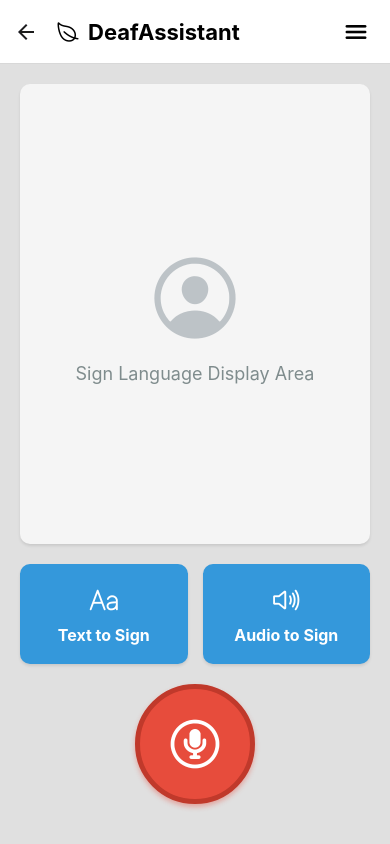
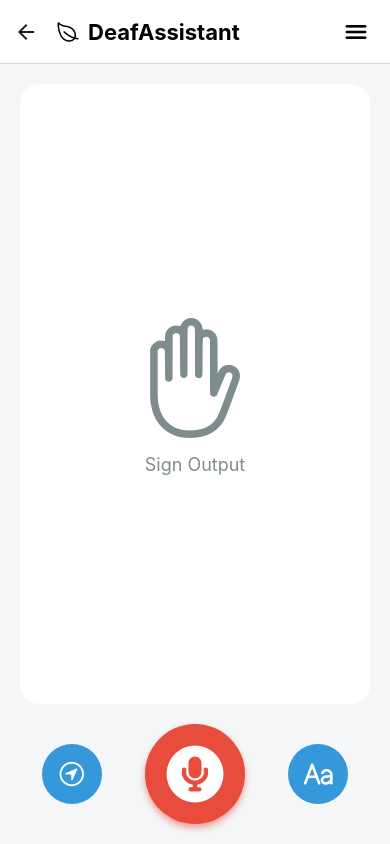
Before and after one commit to Jay0073/Lifease, a React Native app: screen /DeafAssistant in a window 390 px wide. Built offline with nearby package versions, Linux system fonts and the light colour scheme.

Commit message:
feat: Enhance DeafAssistantScreen with audio-to-text functionality and animated recording button; refactor VisualAssistantScreen to include conversation context in AI prompts

```diff
--- a/screens/DeafAssistantScreen.js
+++ b/screens/DeafAssistantScreen.js
@@ -1,5 +1,4 @@
-// screens/DeafAssistantScreen.js - Layout and Styling
-import React from 'react';
+import React, { useState } from "react";
 import {
   View,
   Text,
@@ -7,93 +6,129 @@ import {
   TouchableOpacity,
   Dimensions,
   SafeAreaView,
-  ScrollView,
-} from 'react-native';
-import Ionicons from '@expo/vector-icons/Ionicons'; // For icons
+  Animated,
+  Easing,
+} from "react-native";
+import Ionicons from "@expo/vector-icons/Ionicons";
 
-const { width } = Dimensions.get('window');
-const padding = 20; // General padding
-const buttonGap = 15; // Gap between side-by-side buttons
-const optionButtonWidth = (width - padding * 2 - buttonGap) / 2; // Width for side-by-side buttons
+const { width, height } = Dimensions.get("window");
 
-const DeafAssistantScreen = ({ navigation }) => {
-  // Placeholder functions for button presses
-  const handleTextToSign = () => {
-    console.log('Text to Sign button pressed');
-    // TODO: Implement Text to Sign functionality
-    // Maybe navigate to a screen for text input?
+const DeafAssistantScreen = () => {
+  const [mode, setMode] = useState("audioToSign"); // 'audioToSign' or 'audioToText'
+  const [recording, setRecording] = useState(false);
+  const [pulseAnim] = useState(new Animated.Value(1));
+  const [responseText, setResponseText] = useState(""); // Added state to manage text response
+
+  const handleRecord = () => {
+    setRecording((prev) => !prev);
+
+    if (!recording) {
+      startPulse();
+      if (mode === "audioToText") {
+        // Simulate getting some text response from audio
+        setTimeout(() => {
+          setResponseText("Recognized text from audio...");
+        }, 2000);
+      }
+    } else {
+      pulseAnim.stopAnimation();
+      pulseAnim.setValue(1);
+    }
   };
 
-  const handleAudioToSign = () => {
-    console.log('Audio to Sign button pressed');
-    // TODO: Implement Audio to Sign functionality
-    // Requires microphone access and speech-to-text
+  const startPulse = () => {
+    Animated.loop(
+      Animated.sequence([
+        Animated.timing(pulseAnim, {
+          toValue: 1.2,
+          duration: 600,
+          useNativeDriver: true,
+          easing: Easing.inOut(Easing.ease),
+        }),
+        Animated.timing(pulseAnim, {
+          toValue: 1,
+          duration: 600,
+          useNativeDriver: true,
+          easing: Easing.inOut(Easing.ease),
+        }),
+      ])
+    ).start();
   };
 
-  const handleRecordButton = () => {
-    console.log('Record button pressed');
-    // TODO: Implement sign language recording functionality
+  const handleOutsideMode = () => {
+    console.log("Outside Mode button pressed");
+  };
+
+  const handleToggleMode = () => {
+    setMode((prevMode) =>
+      prevMode === "audioToSign" ? "audioToText" : "audioToSign"
+    );
+    setResponseText(""); // Clear old response when switching mode
   };
 
   return (
     <SafeAreaView style={styles.safeArea}>
-      {/* Use ScrollView for scrollability if content exceeds screen height */}
-      <ScrollView contentContainerStyle={styles.scrollContainer}>
       <View style={styles.container}>
-          {/* --- Avatar Section (Sign Language Display) --- */}
-          <View style={styles.avatarSection}>
-            {/* Placeholder for Avatar/Sign Language Display */}
-            <View style={styles.avatarPlaceholder}>
-              <Ionicons name="person-circle-outline" size={100} color="#bdc3c7" />
-              <Text style={styles.avatarPlaceholderText}>
-                Sign Language Display Area
+        {/* Display Area */}
+        <View style={styles.displayArea}>
+          {mode === "audioToSign" ? (
+            <View style={styles.signArea}>
+              <Ionicons name="hand-left-outline" size={120} color="#7f8c8d" />
+              <Text style={styles.displayText}>Sign Output</Text>
+            </View>
+          ) : (
+            <View style={styles.signArea}>
+              <Ionicons name="mic-outline" size={120} color="#7f8c8d" />
+              <Text style={styles.displayText}>
+                {responseText || "Record to show text..."}
               </Text>
-              {/* Placeholder for video or image component */}
             </View>
+          )}
         </View>
 
-          {/* --- Options Section (Text/Audio to Sign) --- */}
-          <View style={styles.optionsContainer}>
-            {/* Text to Sign Button */}
+        {/* Bottom Button Bar */}
+        <View style={styles.buttonBar}>
+          {/* Left Small Button - Outside Mode */}
           <TouchableOpacity
-              style={styles.optionButton}
-              onPress={handleTextToSign}
-              activeOpacity={0.8}
-              accessibilityLabel="Text to Sign"
-              accessibilityHint="Convert written text into sign language."
+            style={styles.smallButton}
+            onPress={handleOutsideMode}
+            activeOpacity={0.7}
+            accessibilityRole="button"
           >
-              <Ionicons name="text-outline" size={30} color="#fff" />
-              <Text style={styles.optionButtonText}>Text to Sign</Text>
+            <Ionicons name="navigate-circle-outline" size={30} color="white" />
           </TouchableOpacity>
 
-            {/* Audio to Sign Button */}
+          {/* Center Large Mic Button */}
+          <Animated.View style={{ transform: [{ scale: pulseAnim }] }}>
             <TouchableOpacity
-              style={styles.optionButton}
-              onPress={handleAudioToSign}
-              activeOpacity={0.8}
-              accessibilityLabel="Audio to Sign"
-              accessibilityHint="Convert spoken audio into sign language."
+              style={styles.largeButton}
+              onPress={handleRecord}
+              activeOpacity={0.7}
+              accessibilityRole="button"
             >
-              <Ionicons name="volume-high-outline" size={30} color="#fff" />
-              <Text style={styles.optionButtonText}>Audio to Sign</Text>
+              <Ionicons
+                name={recording ? "stop-circle" : "mic-circle"}
+                size={70}
+                color="white"
+              />
             </TouchableOpacity>
-          </View>
+          </Animated.View>
 
-          {/* --- Record Button --- */}
-          <View style={styles.recordButtonContainer}>
+          {/* Right Small Button - Toggle Mode */}
           <TouchableOpacity
-              style={styles.recordButton}
-              onPress={handleRecordButton}
-              activeOpacity={0.8}
-              accessibilityLabel="Record Sign Language"
-              accessibilityHint="Start or stop recording sign language input."
+            style={styles.smallButton}
+            onPress={handleToggleMode}
+            activeOpacity={0.7}
+            accessibilityRole="button"
           >
-              <Ionicons name="mic-circle-outline" size={60} color="#fff" />
-              <Text style={styles.recordButtonText}>Record Sign</Text>
+            <Ionicons
+              name={mode === "audioToSign" ? "text" : "hand-left-outline"}
+              size={30}
+              color="white"
+            />
           </TouchableOpacity>
         </View>
       </View>
-      </ScrollView>
     </SafeAreaView>
   );
 };
@@ -101,90 +136,72 @@ const DeafAssistantScreen = ({ navigation }) => {
 const styles = StyleSheet.create({
   safeArea: {
     flex: 1,
-    backgroundColor: '#e0e0e0', // Light background
-  },
-  scrollContainer: {
-    flexGrow: 1, // Allow content to grow
+    backgroundColor: "#f4f6f8",
   },
   container: {
-    flex: 1, // Container takes up available space
-    backgroundColor: '#e0e0e0', // Match safe area background
-    padding: padding, // Apply padding around the content
+    flex: 1,
+    padding: 20,
+    justifyContent: "space-between",
   },
-  // Avatar Section
-  avatarSection: {
-    flex: 1, // Takes up remaining space
-    backgroundColor: '#f5f5f5', // Light grey background for avatar area
-    borderRadius: 10,
-    marginBottom: padding, // Space below this section
-    justifyContent: 'center', // Center content vertically
-    alignItems: 'center', // Center content horizontally
-    elevation: 3,
-    shadowColor: '#000',
-    shadowOffset: { width: 0, height: 2 },
-    shadowOpacity: 0.1,
-    shadowRadius: 3,
+  displayArea: {
+    flex: 1,
+    backgroundColor: "#ffffff",
+    borderRadius: 20,
+    justifyContent: "center",
+    alignItems: "center",
+    marginBottom: 20,
+    padding: 20,
+    elevation: 5,
   },
-  avatarPlaceholder: {
-    alignItems: 'center',
+  signArea: {
+    alignItems: "center",
+    justifyContent: "center",
   },
-  avatarPlaceholderText: {
+  displayText: {
     fontSize: 18,
-    color: '#7f8c8d',
+    color: "#7f8c8d",
     marginTop: 10,
   },
-  // Options Section (Text/Audio to Sign)
-  optionsContainer: {
-    flexDirection: 'row', // Arrange buttons side-by-side
-    justifyContent: 'space-between', // Space between buttons
-    marginBottom: padding, // Space below this section
+  textOutputContainer: {
+    width: "100%",
+    backgroundColor: "#ecf0f1",
+    borderRadius: 10,
+    padding: 20,
+    elevation: 5,
+    minHeight: 150,
+    justifyContent: "center",
   },
-  optionButton: {
-    width: optionButtonWidth, // Calculated width
-    height: 100, // Fixed height for option buttons
-    backgroundColor: '#3498db', // Blue button color
-    borderRadius: 10,
-    justifyContent: 'center', // Center content vertically
-    alignItems: 'center', // Center content horizontally
-    elevation: 3,
-    shadowColor: '#000',
-    shadowOffset: { width: 0, height: 2 },
-    shadowOpacity: 0.1,
-    shadowRadius: 3,
+  textOutput: {
+    fontSize: 18,
+    color: "#2c3e50",
+    textAlign: "left",
   },
-  optionButtonText: {
-    color: '#fff', // White text
-    fontSize: 16,
-    fontWeight: 'bold',
-    marginTop: 8, // Space between icon and text
-    textAlign: 'center',
+  buttonBar: {
+    flexDirection: "row",
+    justifyContent: "space-around",
+    alignItems: "center",
   },
-  // Record Button Section
-  recordButtonContainer: {
-    alignItems: 'center', // Center the button horizontally
-    marginBottom: padding, // Space below the button
+  smallButton: {
+    backgroundColor: "#3498db",
+    width: 60,
+    height: 60,
+    borderRadius: 30,
+    justifyContent: "center",
+    alignItems: "center",
+    elevation: 4,
   },
-  recordButton: {
-    width: 120, // Fixed width for the button
-    height: 120, // Fixed height
-    borderRadius: 60, // Make it circular
-    backgroundColor: '#e74c3c', // Red color for record
-    justifyContent: 'center',
-    alignItems: 'center',
-    elevation: 6,
-    shadowColor: '#e74c3c', // Shadow matching button color
-    shadowOffset: { width: 0, height: 3 },
-    shadowOpacity: 0.4,
-    shadowRadius: 5,
-    borderWidth: 5, // Add a border
-    borderColor: '#c0392b', // Darker red border
-  },
-  recordButtonText: {
-    color: '#fff',
-    fontSize: 16,
-    fontWeight: 'bold',
-    marginTop: 5, // Space below icon
-    display: 'none', // Hide the text for a simple circular icon button
+  largeButton: {
+    backgroundColor: "#e74c3c",
+    width: 100,
+    height: 100,
+    borderRadius: 50,
+    justifyContent: "center",
+    alignItems: "center",
+    elevation: 8,
+    shadowColor: "#e74c3c",
+    shadowOffset: { width: 0, height: 4 },
+    shadowOpacity: 0.5,
+    shadowRadius: 6,
   },
 });
 
```
Also changed, not shown: screens/AIAssistantScreen.js (+0 -47 lines), screens/VisualAssistantScreen.tsx (+30 -9 lines). Lines whose indentation alone changed are shown as unchanged.
